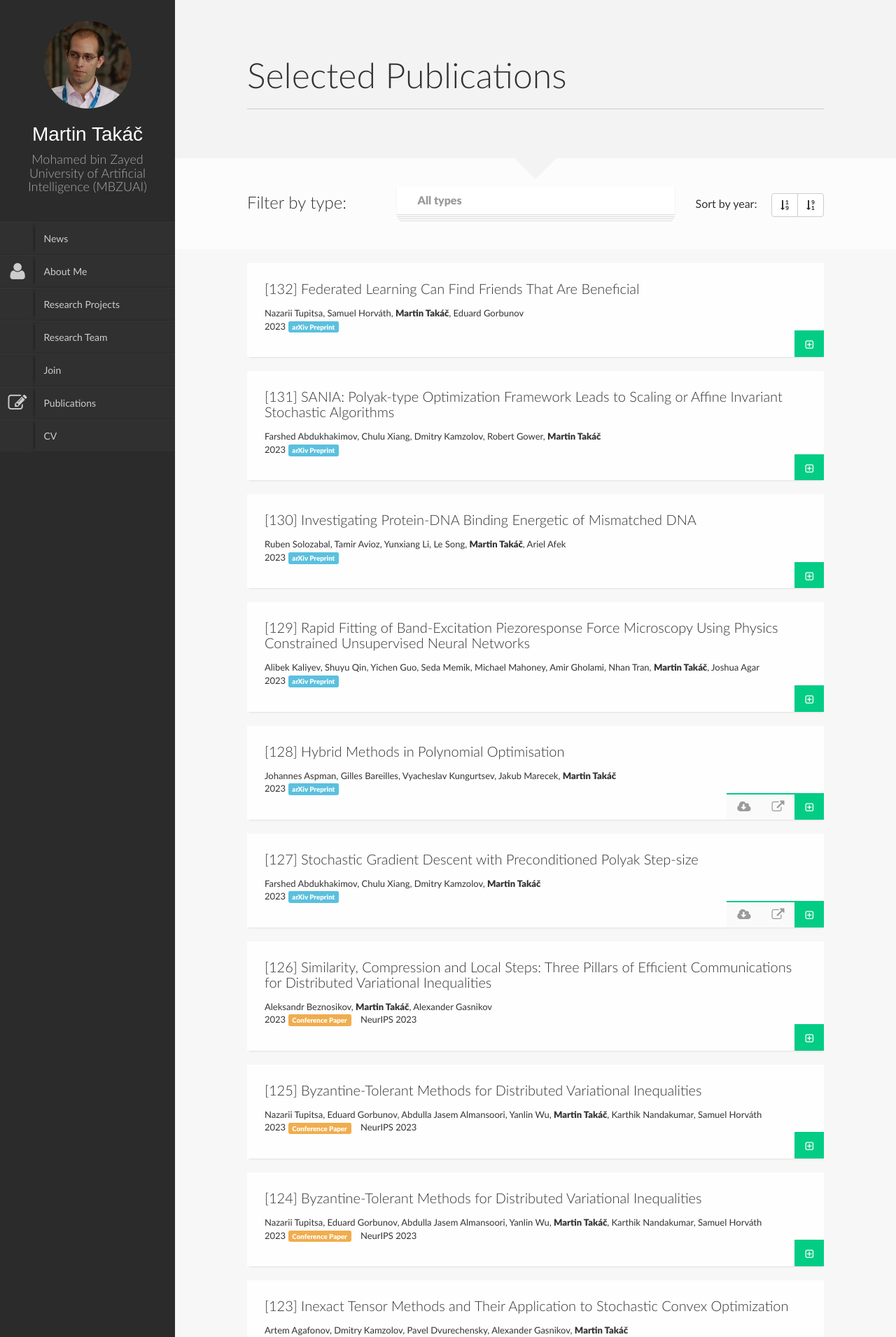
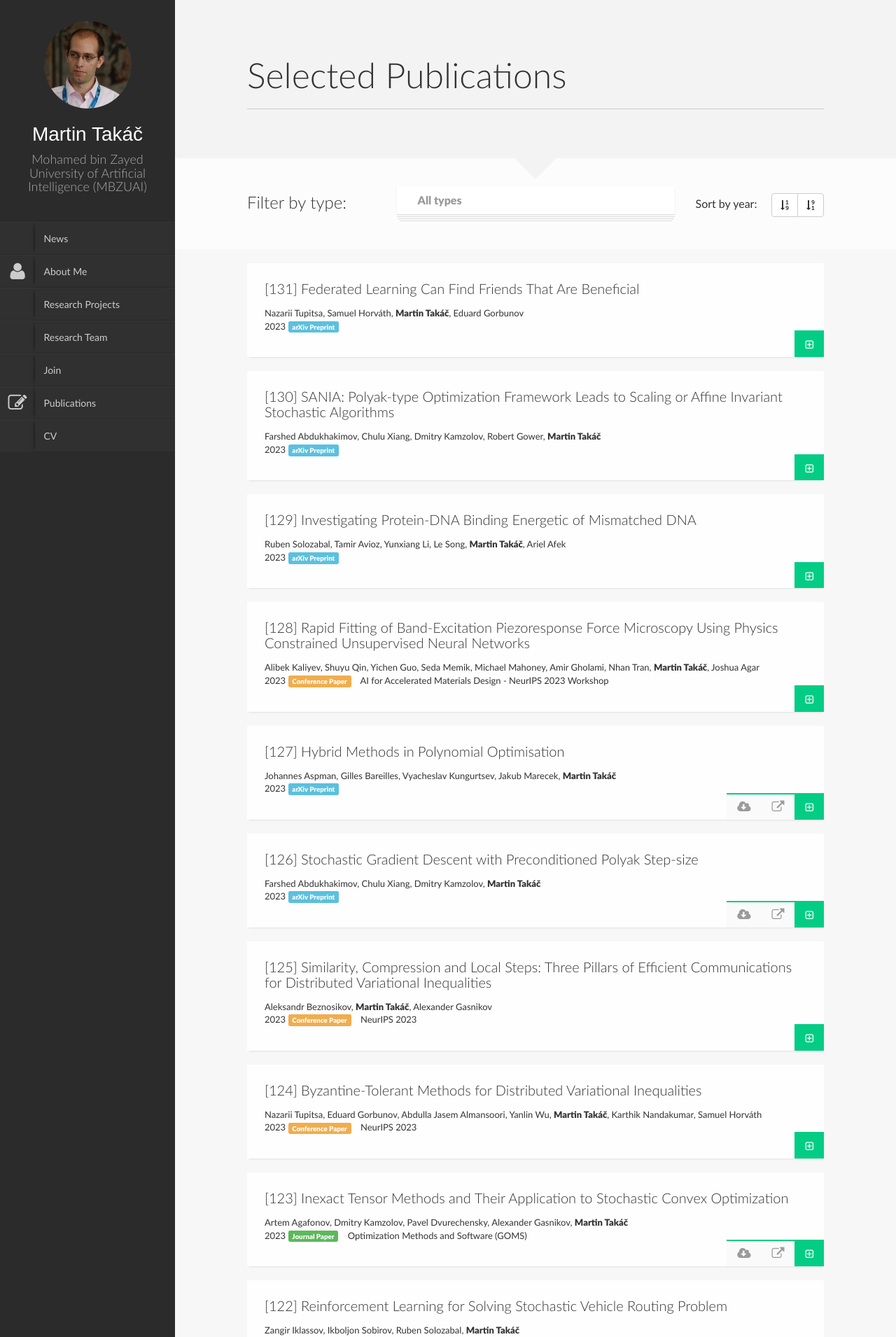
Before and after one commit to martintaki/takac.github.io, a Jekyll site: the page built from Publications.html, in a window 1280 px wide. Shown: the top 1910 px of the page at 70% size. Built offline with Jekyll 4.4.1, drawn with Linux system fonts in a browser that asks for light colours; nearby versions of some CDN libraries; library files that are not in the unit come from our copies; part of the change alters nothing that is shown; some of the changed text lies outside the part shown.

Commit message:
update 11-06-2023

```diff
--- a/_data/papers.yaml
+++ b/_data/papers.yaml
@@ -65,9 +65,10 @@
     \t\t"
   authors: "Alibek Kaliyev, Shuyu Qin, Yichen Guo, Seda Memik, Michael Mahoney, Amir\
     \ Gholami, Nhan Tran, <strong>Martin Tak\xE1\u010D</strong>, Joshua Agar"
+  journal: AI for Accelerated Materials Design - NeurIPS 2023 Workshop
   title: Rapid Fitting of Band-Excitation Piezoresponse Force Microscopy Using Physics
     Constrained Unsupervised Neural Networks
-  type: tpaper
+  type: cpaper
   year: '2023'
 - abstract: "\nThe Moment/Sum-of-squares hierarchy provides a way to compute the global\
     \ minimizers of polynomial optimization problems (POP), at the cost of solving\
@@ -128,24 +129,6 @@
   journal: NeurIPS 2023
   title: 'Similarity, Compression and Local Steps: Three Pillars of Efficient Communications
     for Distributed Variational Inequalities'
-  type: cpaper
-  year: '2023'
-- abstract: Robustness to Byzantine attacks is a necessity for various distributed
-    training scenarios. When the training reduces to the process of solving a minimization
-    problem, Byzantine robustness is relatively well-understood. However, other problem
-    formulations, such as min-max problems or, more generally, variational inequalities,
-    arise in many modern machine learning and, in particular, distributed learning
-    tasks. These problems significantly differ from the standard minimization ones
-    and, therefore, require separate consideration. Nevertheless, only one work [Abidi
-    et al., 2022] addresses this important question in the context of Byzantine robustness.
-    Our work makes a further step in this direction by providing several (provably)
-    Byzantine-robust methods for distributed variational inequality, thoroughly studying
-    their theoretical convergence, removing the limitations of the previous work,
-    and providing numerical comparisons supporting the theoretical findings.
-  authors: "Nazarii Tupitsa, Eduard Gorbunov, Abdulla Jasem Almansoori, Yanlin Wu,\
-    \ <strong>Martin Tak\xE1\u010D</strong>, Karthik Nandakumar, Samuel Horv\xE1th"
-  journal: NeurIPS 2023
-  title: Byzantine-Tolerant Methods for Distributed Variational Inequalities
   type: cpaper
   year: '2023'
 - abstract: Robustness to Byzantine attacks is a necessity for various distributed
```
